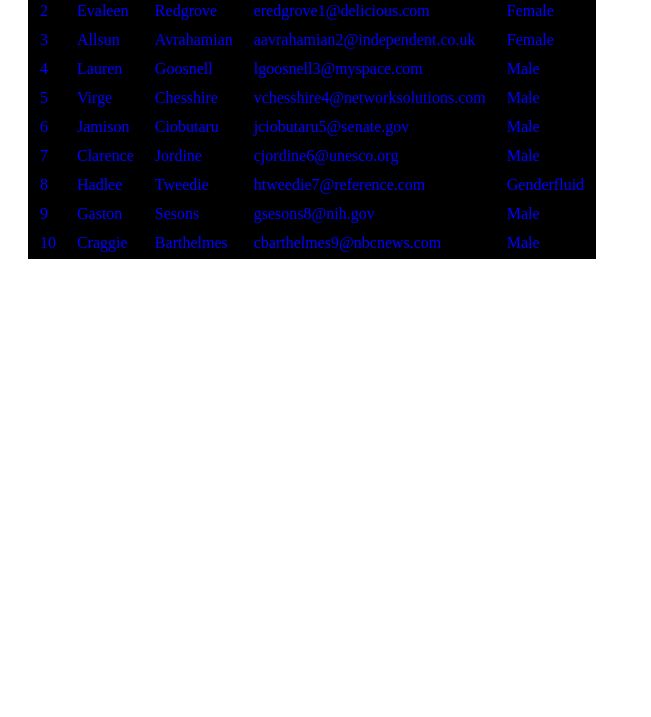
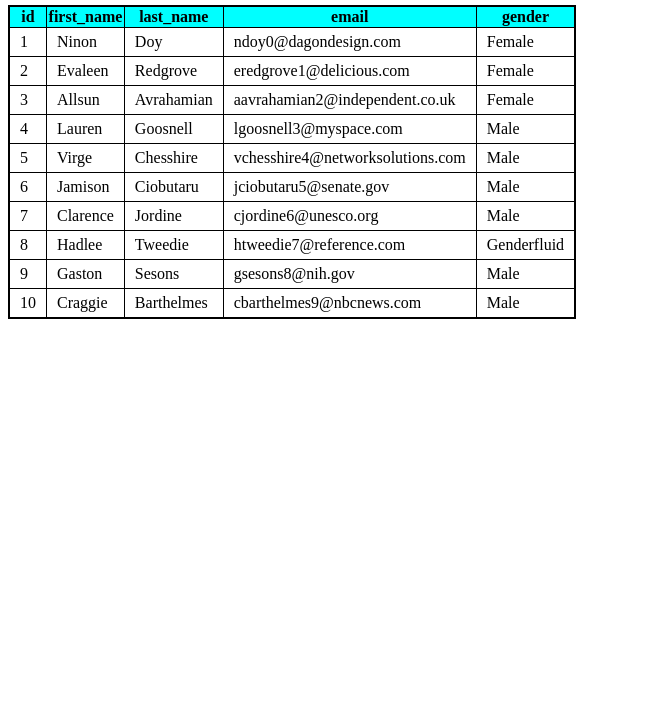
Before and after one commit to williamparodi/PracticaLabo3, a plain HTML site: page Tarea Js/index.html in a window 1280 px wide. Shown: the part 83-800 px from the top of the page, without its empty margins (0-651 px from the left). Drawn offline with Linux system fonts and the light colour scheme.

Commit message:
subiendo tabla, falta dar mas style

```diff
--- a/Tarea Js/archivo.js
+++ b/Tarea Js/archivo.js
@@ -32,30 +32,32 @@ function crearTabla(personas)
     const $body = document.createElement("tbody");
     const $nombresColumna = Object.keys(personas[0]);//trae los nombres de los atributos.
     const fragmento = document.createDocumentFragment();
-    fragmento.appendChild($thead);
+
     $nombresColumna.forEach((elemento) => {
-      const $columna = document.createElement("th");
+      const $columna = document.createElement("th");//creo un th para cada columna id,nombre, etc
       $columna.textContent = elemento;
-      $datos.appendChild($columna);
-      fragmento.appendChild($datos);
+      $datos.appendChild($columna);//agrego esos datos al tr
+      $thead.appendChild($datos);//agrego el tr al thead
+      fragmento.appendChild($thead);//agrego thead al fragmento
     });
+
     personas.forEach((persona) =>{
-      const $fila = document.createElement("tr");
-      $body.appendChild($fila);
+      const $fila = document.createElement("tr");//creo una fila ,un tr por persona
+      $body.appendChild($fila);//sumo al tbody una fila
       $nombresColumna.forEach((elemento)=>{
-        const $valor = document.createElement("td");
-        $valor.textContent = persona[elemento];
-        $fila.appendChild($valor);
-        fragmento.appendChild($body);
+        const $valor = document.createElement("td");// creo un td con los valores
+        $valor.textContent = persona[elemento]; //cada valor de cada elemento
+        $fila.appendChild($valor); //sumo el valor a la fila
+        fragmento.appendChild($body); //agrego el body al framento
       });
     });
 
-    $tabla.appendChild(fragmento);
+    $tabla.appendChild(fragmento);// agrego el fragmento a la tabla que contiene todo
 
     return $tabla;
 }
 
-const contenedor = document.querySelector(".tabla");
+const contenedor = document.querySelector(".tabla");// uso el query
 const tablita = crearTabla(listaPersonas);
 contenedor.appendChild(tablita);
 console.log(tablita);
--- a/Tarea Js/estilos.css
+++ b/Tarea Js/estilos.css
@@ -1,14 +1,4 @@
-.tabla
-{
-    display: inline-block;
-    background-color: black;
-    color: blue;
-    margin: 20px;
-    border: 1px solid black;
-}
-
-
-table, th , td/*etiquetas tercera especifidad*/
+.tabla,table,th,td
 {
     border: 1px solid black;
 }
@@ -28,3 +18,9 @@ thead
 {
     background-color: aqua;
 }
+
+h1
+{
+    align-items: center;
+    display: inline-block;
+}
--- a/Tarea Js/index.html
+++ b/Tarea Js/index.html
@@ -5,11 +5,13 @@
     <meta http-equiv="X-UA-Compatible" content="IE=edge">
     <meta name="viewport" content="width=device-width, initial-scale=1.0">
     <link rel="stylesheet" href="estilos.css">
+    <script src="archivo.js" type="module"></script>
     <title>Tabla Personas</title>
 </head>
 <body>
-    <div class="tabla"></div>
-    <script src="archivo.js"></script>
+    <h1>Listado de Personas</h1>
+    <table class="tabla">
+    </table>
 
 </body>
 </html>
```
